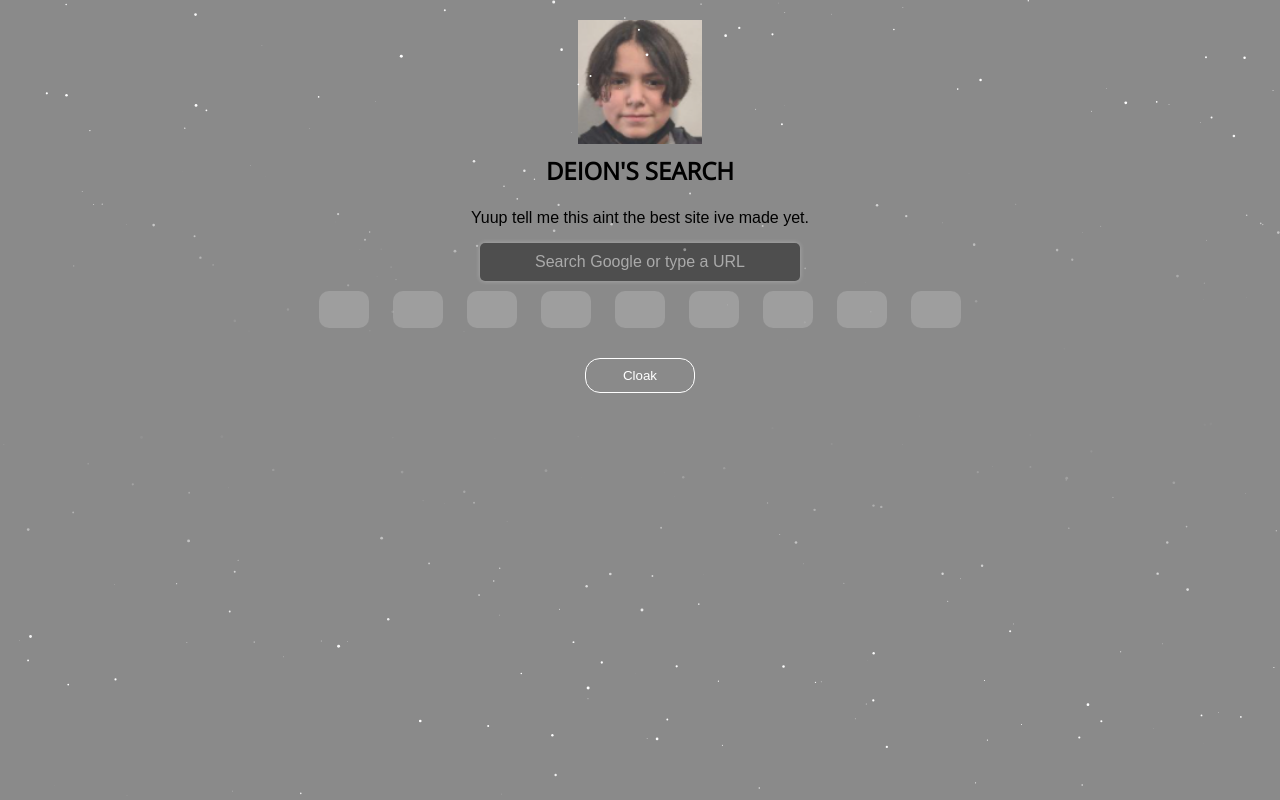
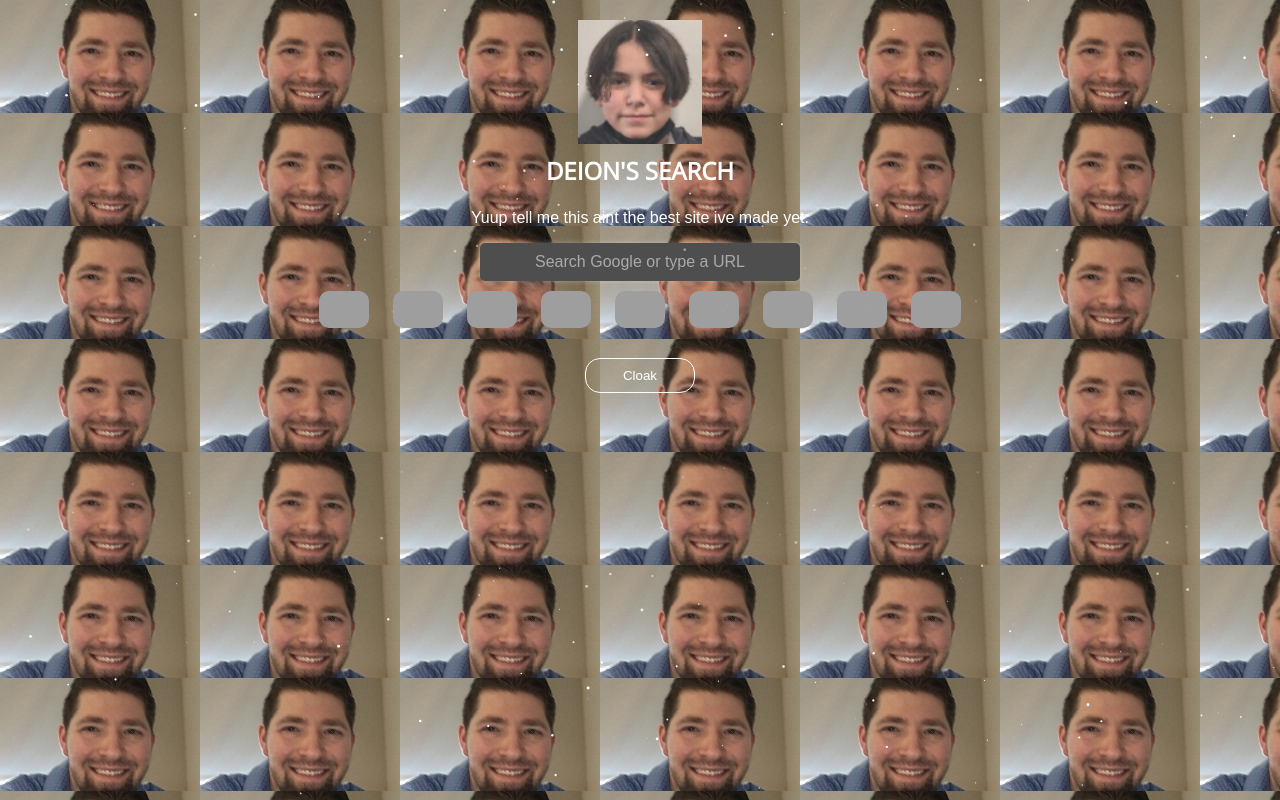
Before and after one commit to slitherdmon/secretsearch, a plain HTML site: page helper/index.html in a window 1280 px wide. Drawn offline with nearby package versions, Linux system fonts and the light colour scheme; grey boxes are pictures that could not be loaded.

Commit message:
Update index.css

```diff
--- a/helper/index.css
+++ b/helper/index.css
@@ -1,7 +1,7 @@
 /* Custom CSS for black theme */
 body {
-  background-color:#707070d0;
-  color: #000000;
+  background-image: url(../jackson.png);
+  color: #ffffff;
   margin: 0;
   padding: 0;
 }
```
